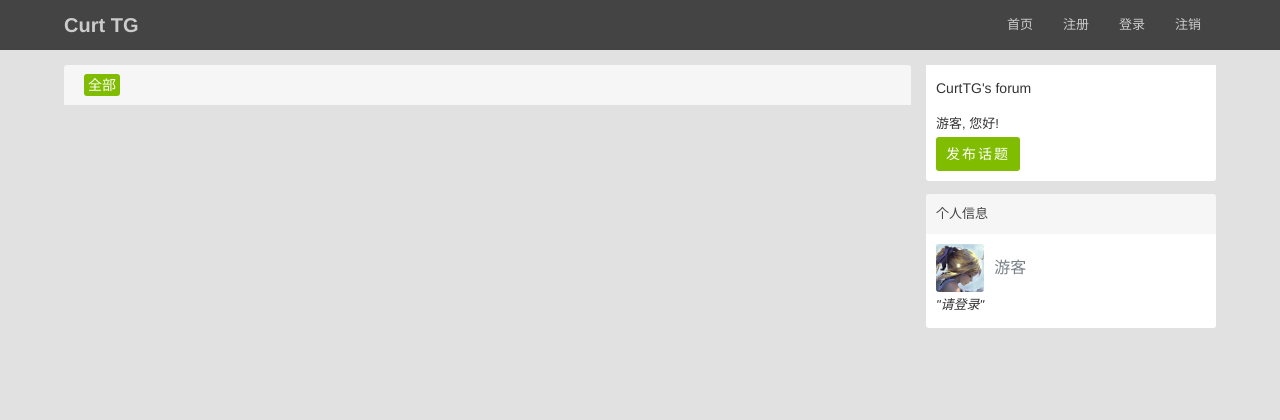
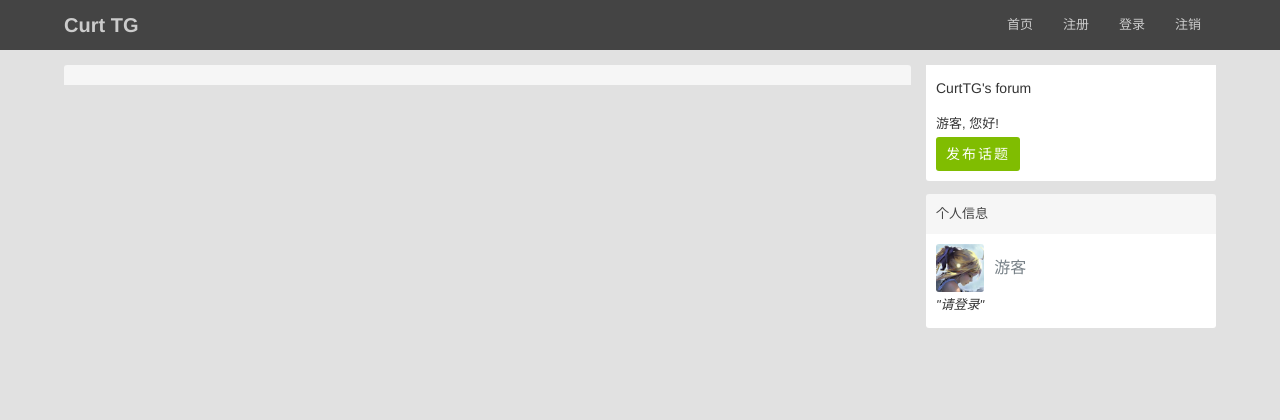
Before and after one commit to Curt-H/forum, a Flask app: page / in a window 1280 px wide. Shown: the top 420 px of the page. Run offline with Flask 2, Linux system fonts and the light colour scheme; data that the repository does not hold is empty.

Commit message:
注释掉TAG部分

```diff
--- a/templates/index.html
+++ b/templates/index.html
@@ -5,10 +5,10 @@
         <div id="content">
             <div class="panel">
                 <div class="header">
-                    <a href="/?tab=all" class="topic-tab current-tab">全部</a>
-{#                    <a href="/?tab=good" class="topic-tab">精华</a>#}
-{#                    <a href="/?tab=share" class="topic-tab">分享</a>#}
-{#                    <a href="/?tab=ask" class="topic-tab">问答</a>#}
+<!--                    <a href="/?tab=all" class="topic-tab current-tab">全部</a>
+                    <a href="/?tab=good" class="topic-tab">精华</a>
+                    <a href="/?tab=share" class="topic-tab">分享</a>
+                    <a href="/?tab=ask" class="topic-tab">问答</a>-->
                 </div>
                 <div class="inner no-padding">
                     <div id="topic_list">
```
